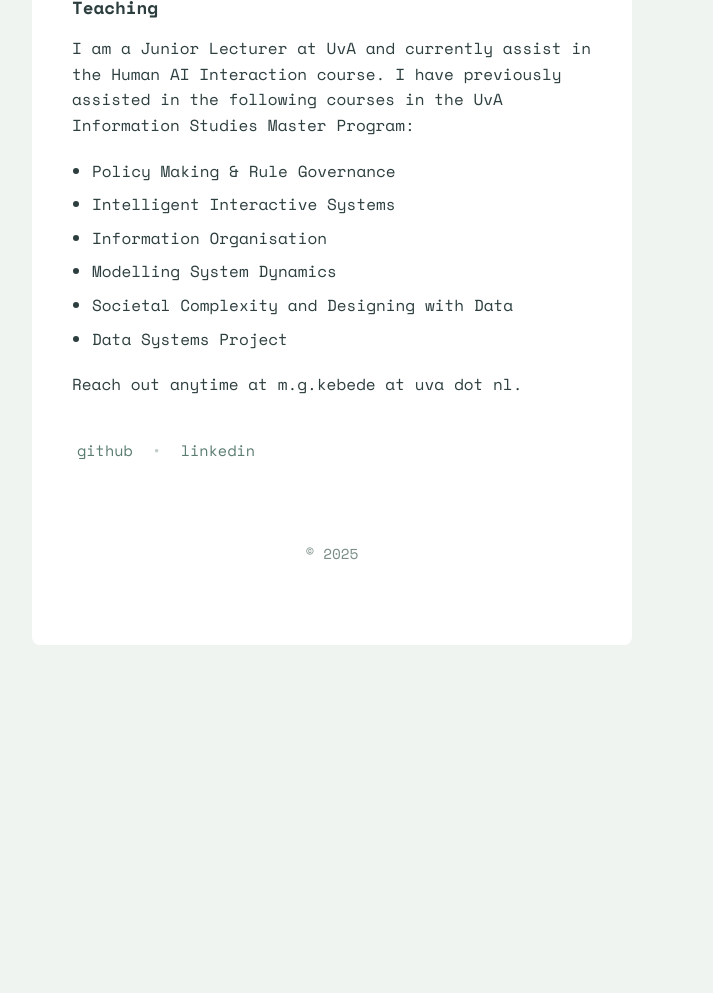
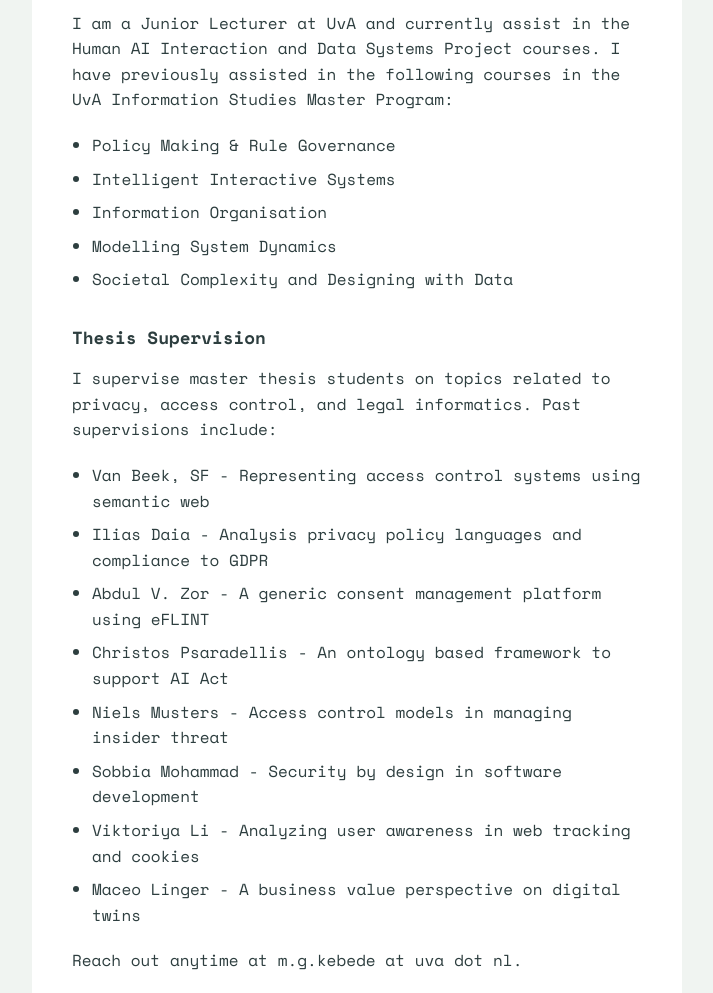
Before and after one commit to yemilen/yemilen.github.io, a plain HTML site: page index.html in a window 1280 px wide. Shown: the part 1367-2360 px from the top of the page, without its empty margins (388-1101 px from the left). Before the commit the page ends 2072 px from the top, so only its background shows below. Drawn offline with nearby package versions, Linux system fonts and the light colour scheme.

Commit message:
edited blogpost

```diff
--- a/index.html
+++ b/index.html
@@ -35,7 +35,7 @@
 
             <p>
                 Hi, my name is Milen. I am a PhD candidate at the University of Amsterdam, working with the
-                <a href="https://cci-research.nl/" target="_blank">CCI group</a>. My supervisors are
+                <a href="https://cci-research.nl/" target="_blank">CCI group</a> on the <a href="https://www.epi-project.eu/" target="_blank">EPI project</a>. I am supervised by
                 <a href="https://www.uva.nl/en/profile/e/n/t.m.vanengers/t.m.vanengers.html" target="_blank">Prof. Tom van Engers</a>,
                 <a href="https://www.uva.nl/en/profile/b/i/l.t.vanbinsbergen/l.t.van-binsbergen.html" target="_blank">Prof. L. Thomas van Binsbergen</a>,
                 and <a href="https://research.prinsesmaximacentrum.nl/en/team-members/dr-dannis-van-vuurden" target="_blank">Dr. Dannis van Vuurden</a>.
@@ -57,7 +57,7 @@
 
             <p>
                 In collaboration with healthcare institutions, I've modeled the SIOPE DIPG/DMG data sharing agreement using eFLINT
-                to enable fine-grained access control over clinical data. The approach ensures regulatory compliance throughout
+                to enable fine-grained access control over rare disease clinical data. The approach ensures regulatory compliance throughout
                 the data lifecycle by automating manual tasks and minimizing human error.
             </p>
 
@@ -76,7 +76,7 @@
 
             <h3>Teaching</h3>
             <p>
-                I am a Junior Lecturer at UvA and currently assist in the Human AI Interaction course. I have previously assisted in the following courses in the UvA Information Studies Master Program:
+                I am a Junior Lecturer at UvA and currently assist in the Human AI Interaction and Data Systems Project courses. I have previously assisted in the following courses in the UvA Information Studies Master Program:
             </p>
             <ul>
                 <li>Policy Making & Rule Governance</li>
@@ -84,7 +84,21 @@
                 <li>Information Organisation</li>
                 <li>Modelling System Dynamics</li>
                 <li>Societal Complexity and Designing with Data</li>
-                <li>Data Systems Project</li>
+            </ul>
+
+            <h3>Thesis Supervision</h3>
+            <p>
+                I supervise master thesis students on topics related to privacy, access control, and legal informatics. Past supervisions include:
+            </p>
+            <ul>
+                <li>Van Beek, SF - Representing access control systems using semantic web</li>
+                <li>Ilias Daia - Analysis privacy policy languages and compliance to GDPR</li>
+                <li>Abdul V. Zor - A generic consent management platform using eFLINT</li>
+                <li>Christos Psaradellis - An ontology based framework to support AI Act</li>
+                <li>Niels Musters - Access control models in managing insider threat</li>
+                <li>Sobbia Mohammad - Security by design in software development</li>
+                <li>Viktoriya Li - Analyzing user awareness in web tracking and cookies</li>
+                <li>Maceo Linger - A business value perspective on digital twins</li>
             </ul>
 
             <p>
--- a/styles.css
+++ b/styles.css
@@ -11,7 +11,7 @@
     --link-hover: #3e5449;
     --typewriter-color: #8b6f5c;
     --bg-color: #f0f4f1;
-    --max-width: 600px;
+    --max-width: 800px;
     --font-family: 'Space Mono', monospace;
 }
 
@@ -106,7 +106,7 @@
 }
 
 main {
-    margin-bottom: 60px;
+    margin-bottom: 20px;
 }
 
 p {
```
Also changed, not shown: about.html (+18 -4 lines), 1 other file.
